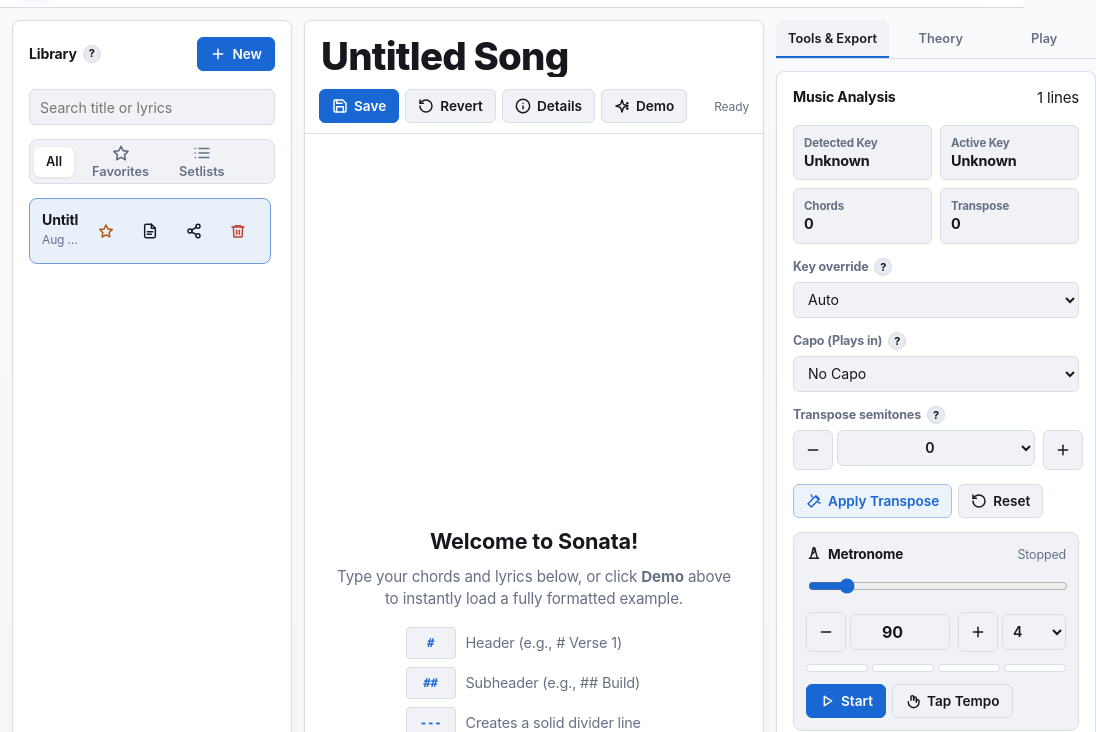
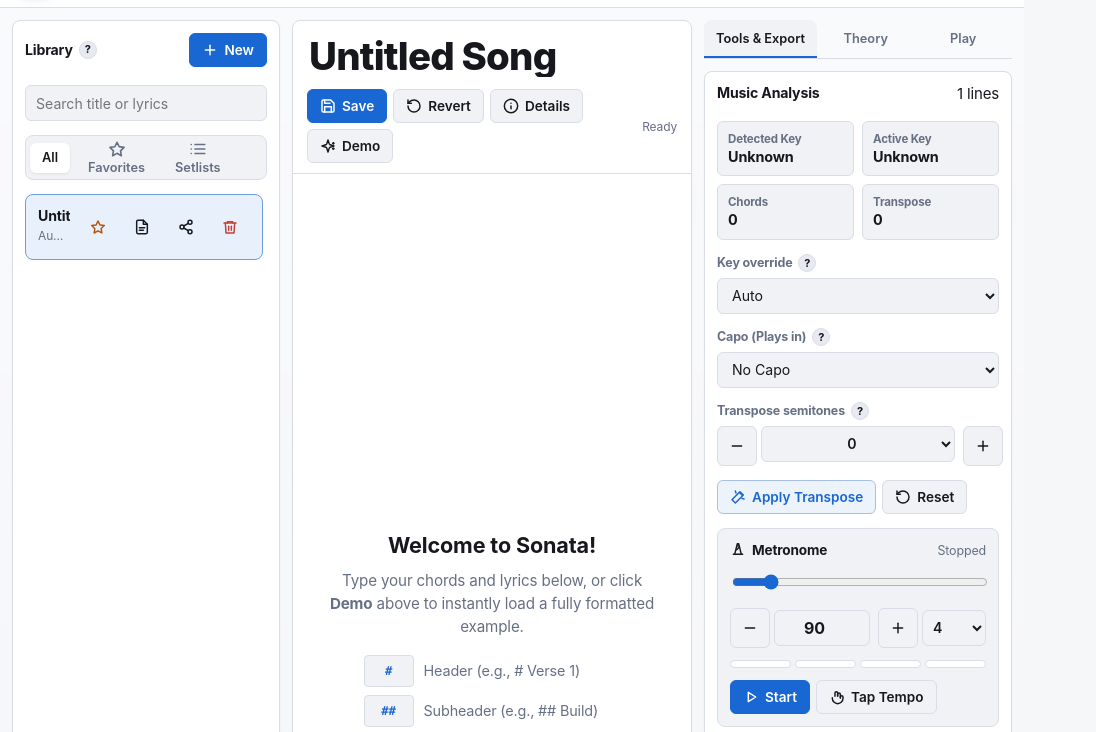
Before and after one commit to jethfrane/Sonata, a plain HTML site: page index.html in a window 1024 px wide. Shown: the part 53-785 px from the top of the page, 1096 px wide, since content can reach past the window. Drawn offline with Linux system fonts and the light colour scheme.

Commit message:
style: optimize layout columns and gaps for laptop viewports

```diff
--- a/index.html
+++ b/index.html
@@ -1487,8 +1487,15 @@
 
     @media (min-width: 1024px) {
       .workspace {
-        grid-template-columns: minmax(280px, 340px) minmax(460px, 1fr) minmax(320px, 400px);
+        grid-template-columns: minmax(240px, 340px) minmax(400px, 1fr) minmax(280px, 400px);
         height: calc(100vh - 56px);
+        gap: clamp(8px, 1.5vw, 12px);
+      }
+
+      @media (max-width: 1200px) {
+        .panel {
+          --panel-pad: 12px;
+        }
       }
 
       .editor-panel,
```
